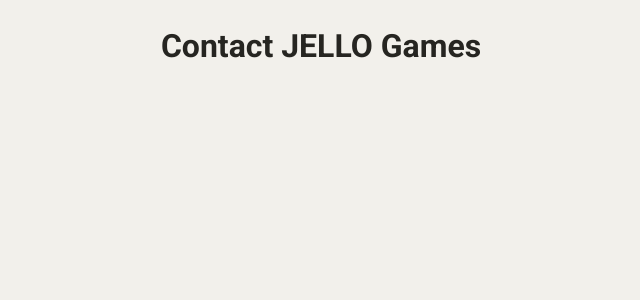
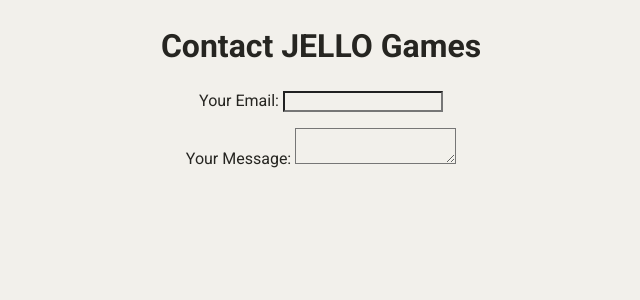
Before and after one commit to jaideng123/jaideng123.github.io, a Jekyll site: the page built from contact.html, in a window 1280 px wide. Shown: the top 300 px of the page, without its empty margins (319-959 px from the left). Built offline with Jekyll 4.4.1, drawn with Linux system fonts in a browser that asks for light colours; nearby versions of some CDN libraries.

Commit message:
Update contact.html

```diff
--- a/contact.html
+++ b/contact.html
@@ -15,11 +15,11 @@ title: Contact
   method="POST"
           style="text-align: center;"
 >
-  <label style="display: block;margin: 1rem;>
+  <label style="display: block;margin: 1rem;">
     Your Email:
     <input type="text" name="_replyto">
   </label>
-  <label style="display: block;margin: 1rem;>
+  <label style="display: block;margin: 1rem;">
     Your Message:
     <textarea name="message"></textarea>
   </label>
```
